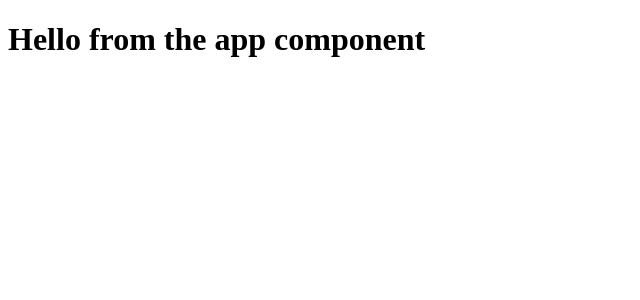
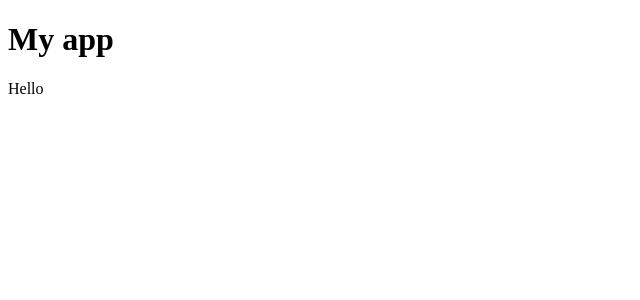
Before and after one commit to levi-blodgett/feedback-app, a React (Create React App) app: page / in a window 1280 px wide. Shown: the top 300 px of the page, without its empty margins (0-640 px from the left). Built offline with nearby package versions, Linux system fonts and the light colour scheme.

Commit message:
init jsx, commenting+notes

```diff
--- a/src/App.js
+++ b/src/App.js
@@ -1,7 +1,15 @@
+// Used to have to import react to use JSX, now you don't
+// import React from 'react';
+
 // Create component using function, not class
 function App() {
+    // Return either a div or a fragment with nested html elements
     return (
-        <h1>Hello from the app component</h1>
+        // Have to use className instead of class because 'class' is protected
+        <div className='container'>
+            <h1>My app</h1>
+            <p>Hello</p>
+        </div>
     )
 }
 
```
Also changed, not shown: steps.txt.
